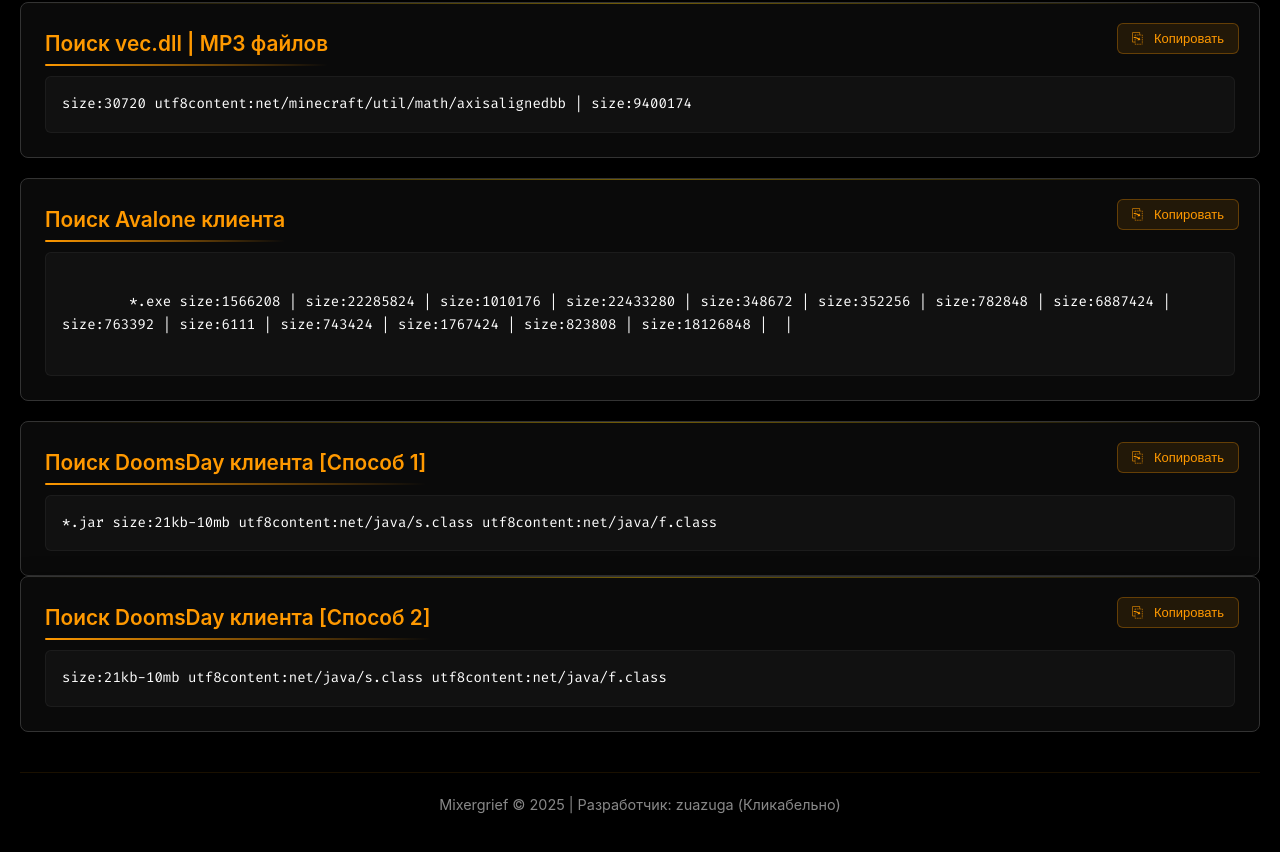
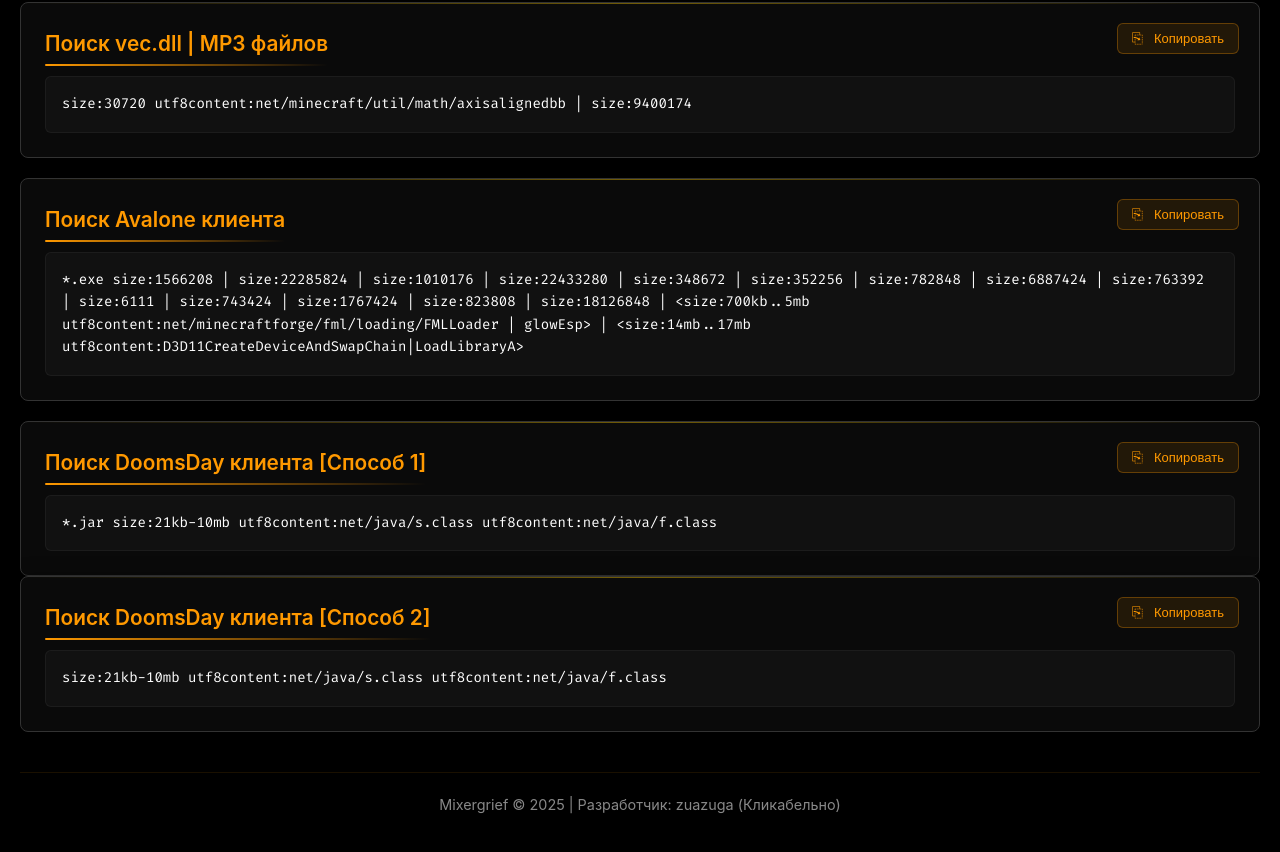
Before and after one commit to ka1736184-ui/check12, a plain HTML site: page index.html in a window 1280 px wide. Shown: the part 937-1789 px from the top of the page. Drawn offline with nearby package versions, Linux system fonts and the light colour scheme.

Commit message:
Update index.html

```diff
--- a/index.html
+++ b/index.html
@@ -544,9 +544,8 @@
 <div class="panel">
     <h3 class="panel-title">Поиск Avalone клиента</h3>
     <button class="copy-btn" data-label="⎘" onclick="copyPanelContent(this)">Копировать</button>
-    <div class="panel-content long-content">
-        *.exe size:1566208 | size:22285824 | size:1010176 | size:22433280 | size:348672 | size:352256 | size:782848 | size:6887424 | size:763392 | size:6111 | size:743424 | size:1767424 | size:823808 | size:18126848 | <size:700kb..5mb utf8content:net/minecraftforge/fml/loading/FMLLoader | glowEsp> | <size:14mb..17mb utf8content:D3D11CreateDeviceAndSwapChain|LoadLibraryA>
-    </div>
+    <div class="panel-content">*.exe size:1566208 | size:22285824 | size:1010176 | size:22433280 | size:348672 | size:352256 | size:782848 | size:6887424 | size:763392 | size:6111 | size:743424 | size:1767424 | size:823808 | size:18126848 | &lt;size:700kb..5mb utf8content:net/minecraftforge/fml/loading/FMLLoader | glowEsp&gt; | &lt;size:14mb..17mb utf8content:D3D11CreateDeviceAndSwapChain|LoadLibraryA&gt;
+</div>
 </div>
 
         <div class="panel">
```
